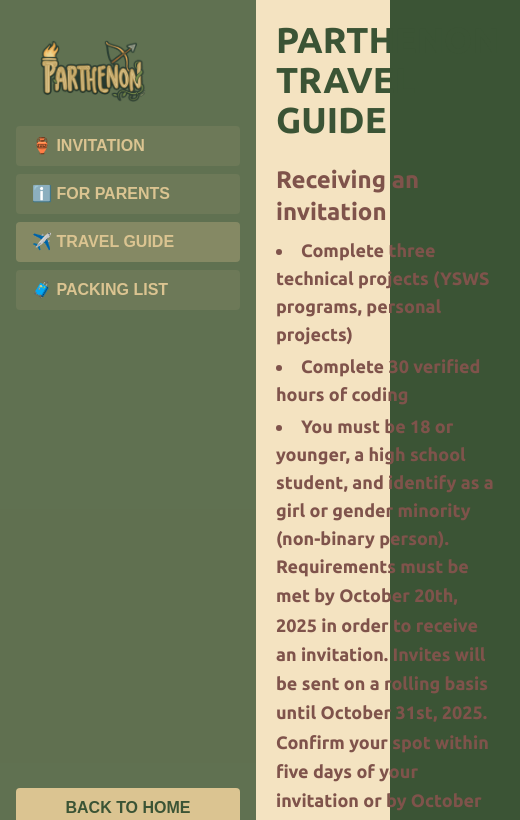
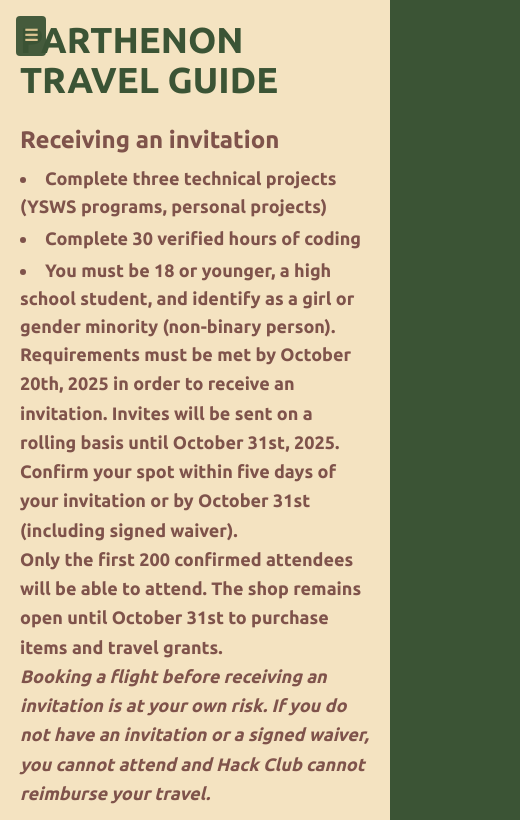
Before and after one commit to hackclub/parthenon, a Next.js app: page /guide/travel in a window 390 px wide. Shown: the top 820 px of the page, 520 px wide, since content can reach past the window. Built offline with nearby package versions, Linux system fonts and the light colour scheme; a web font is replaced by a local one.

Commit message:
made guide mobile friendly with sidebar toggle

```diff
--- a/app/guide/layout.tsx
+++ b/app/guide/layout.tsx
@@ -1,15 +1,38 @@
 "use client";
-import React from "react";
+import React, { useState } from "react";
 import Link from "next/link";
 import Image from "next/image";
 import { usePathname } from "next/navigation";
 
 export default function Guide({ children }: { children: React.ReactNode }) {
+  const [open, setOpen] = useState(false);
+
   return (
     <div className="flex min-h-screen w-screen bg-[#F4E3C1]">
+      {/* Mobile menu button */}
+      <button
+        aria-label="Open menu"
+        onClick={() => setOpen(true)}
+        className="md:hidden fixed top-4 left-4 z-50 p-2 rounded bg-[#3B5435]/95 text-[#DBC491]"
+      >
+        ☰
+      </button>
+
+      {/* Overlay when menu is open on mobile */}
+      {open && (
+        <div
+          className="fixed inset-0 bg-black/40 z-40 md:hidden"
+          onClick={() => setOpen(false)}
+          aria-hidden
+        />
+      )}
+
       {/* Sidebar */}
-      <nav className="fixed left-0 top-0 bottom-0 w-64 p-4 bg-[#3B5435]/80 flex flex-col min-h-screen h-full">
-        <div className="p-6 flex items-center">
+      <nav
+        className={`fixed top-0 bottom-0 left-0 z-50 w-64 p-4 bg-[#3B5435]/95 flex flex-col min-h-screen h-full transform transition-transform duration-200 ease-in-out
+          ${open ? "translate-x-0" : "-translate-x-full"} md:translate-x-0`}
+      >
+        <div className="p-6 flex items-center justify-between">
           <Image
             src="/logo.png"
             alt=""
@@ -17,8 +40,15 @@
             width={1080}
             className="w-3/5"
           />
+          <button
+            aria-label="Close menu"
+            onClick={() => setOpen(false)}
+            className="md:hidden text-[#DBC491]"
+          >
+            ✕
+          </button>
         </div>
-        <div className="space-y-4 flex-1">
+        <div className="space-y-4 flex-1 px-1">
           <SidebarLink href={"/guide/invitation"} label={"🏺 Invitation"} />
           <SidebarLink href={"/guide/parents"} label={"ℹ️ For parents"} />
           <SidebarLink href={"/guide/travel"} label={"✈️ Travel Guide"} />
@@ -33,7 +63,7 @@
         </div>
       </nav>
 
-      <main className="grow p-5 ml-64">{children}</main>
+      <main className="grow p-5 md:ml-64">{children}</main>
     </div>
   );
 }
```
